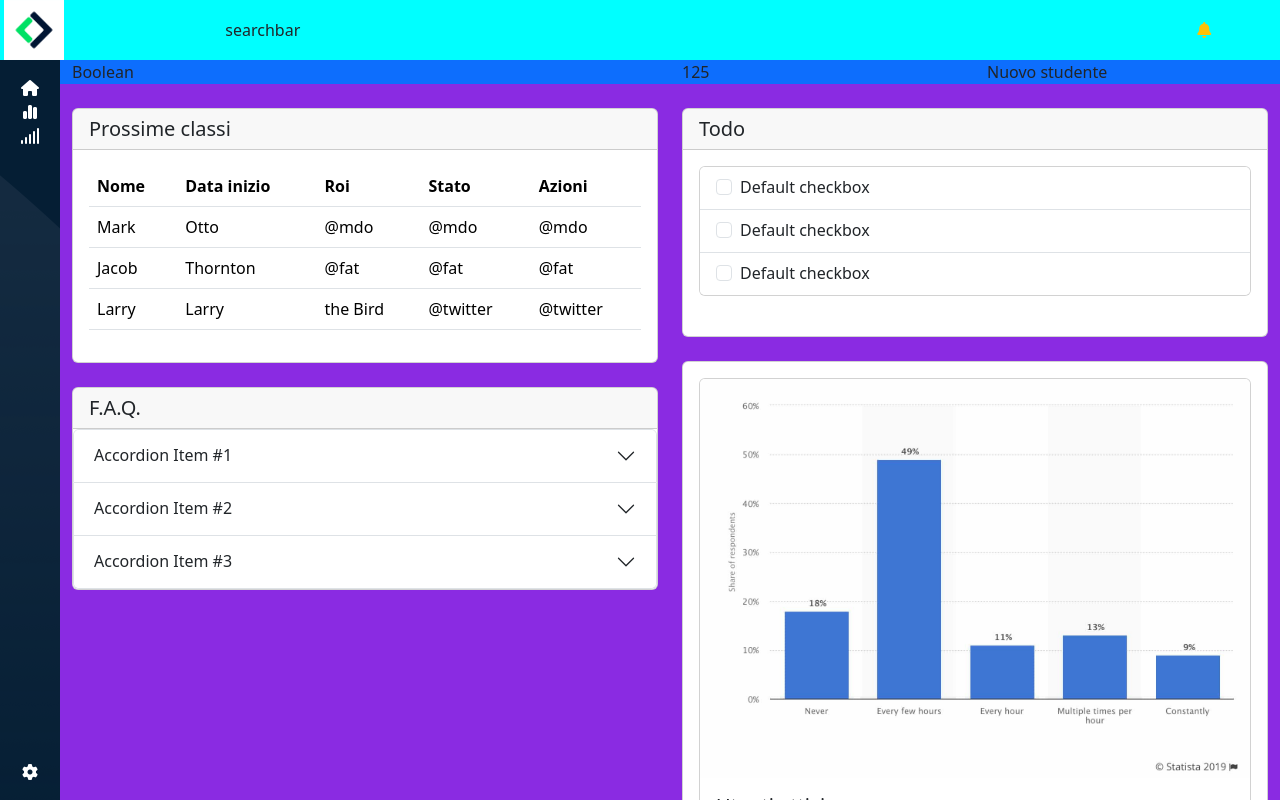
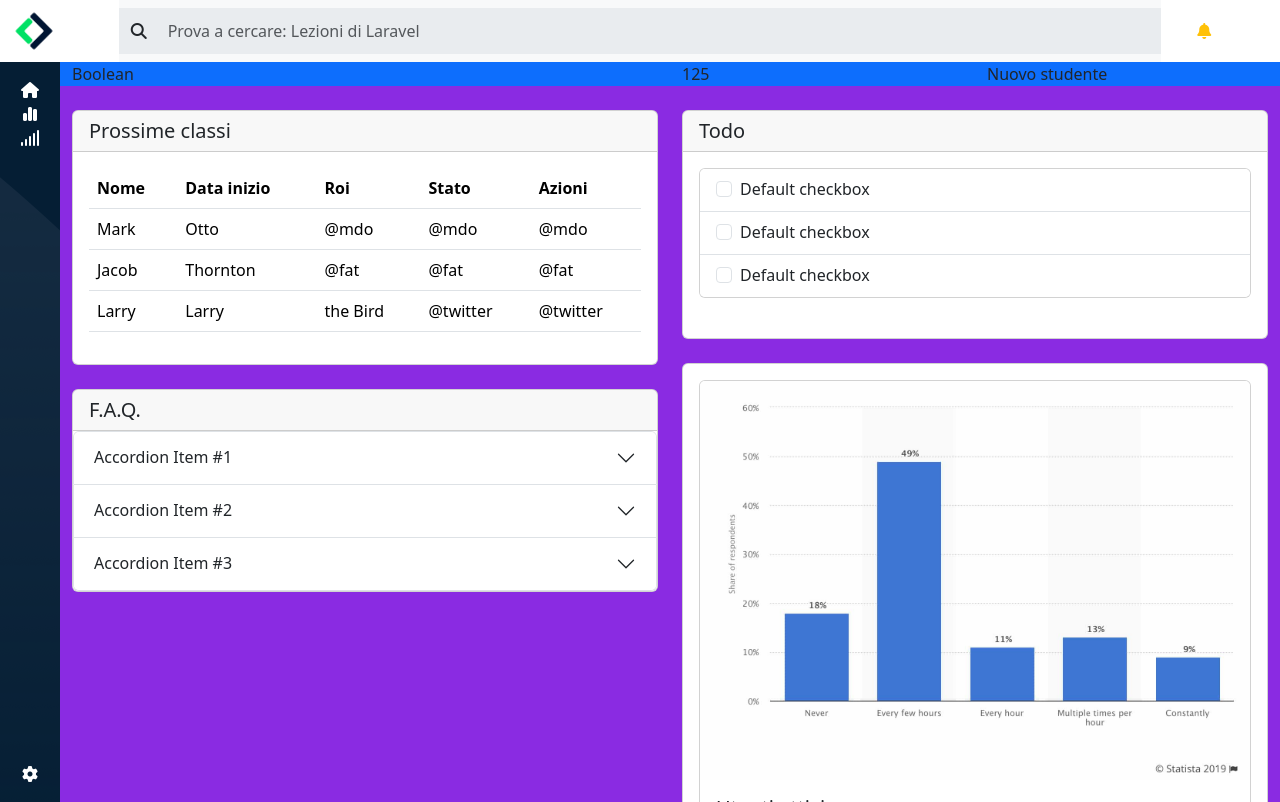
Before and after one commit to leonardoolia/html-css-bootstrap-dashboard, a plain HTML site: page index.html in a window 1280 px wide. Drawn offline with nearby package versions, Linux system fonts and the light colour scheme.

Commit message:
added header navbar

```diff
--- a/css/style.css
+++ b/css/style.css
@@ -16,7 +16,6 @@ img {
 /* !UTILS */
 header {
     min-height: 60px;
-    background-color: aqua;
 }
 
 .bot-content {
@@ -51,6 +50,14 @@ a {
     width: 60px;
 }
 
+header .navbar form {
+    width: 95%;
+}
+
+header .navbar input {
+    border-color: transparent;
+}
+
 /* !MAIN */
 /* ?SIDEBAR */
 .sidebar a {
--- a/index.html
+++ b/index.html
@@ -28,11 +28,30 @@
     <header>
         <div class="container-fluid">
             <div class="row align-items-center">
+
+                <!-- Logo -->
                 <div id="logo" class="col-1 ps-1 pe-0 ">
                     <img src="img/mobile-logo.png" alt="logo piccolo">
                     <img src="img/logo.svg" alt="logo grande" class="d-none">
                 </div>
-                <div class="col-9 offset-1">searchbar</div>
+
+                <!-- Searchbar -->
+
+
+                <div class="col-10 ms">
+                    <nav class="navbar bg-body-tertiary">
+                        <div class="container bg-body-secondary py-1 justify-content-start gap-2">
+                            <i class="fa-solid fa-magnifying-glass"></i>
+                            <form class="d-flex" role="search">
+                                <input class="form-control me-2 bg-body-secondary" type="search"
+                                    placeholder="Prova a cercare: Lezioni di Laravel" aria-label="Search">
+                            </form>
+                        </div>
+                    </nav>
+
+                </div>
+
+                <!-- Icone a destra -->
                 <div class="col-1">
                     <ul class="d-flex gap-1 mb-0">
                         <li><a href="#"><i class="fa-solid fa-list-ul d-none"></i></a></li>
```
